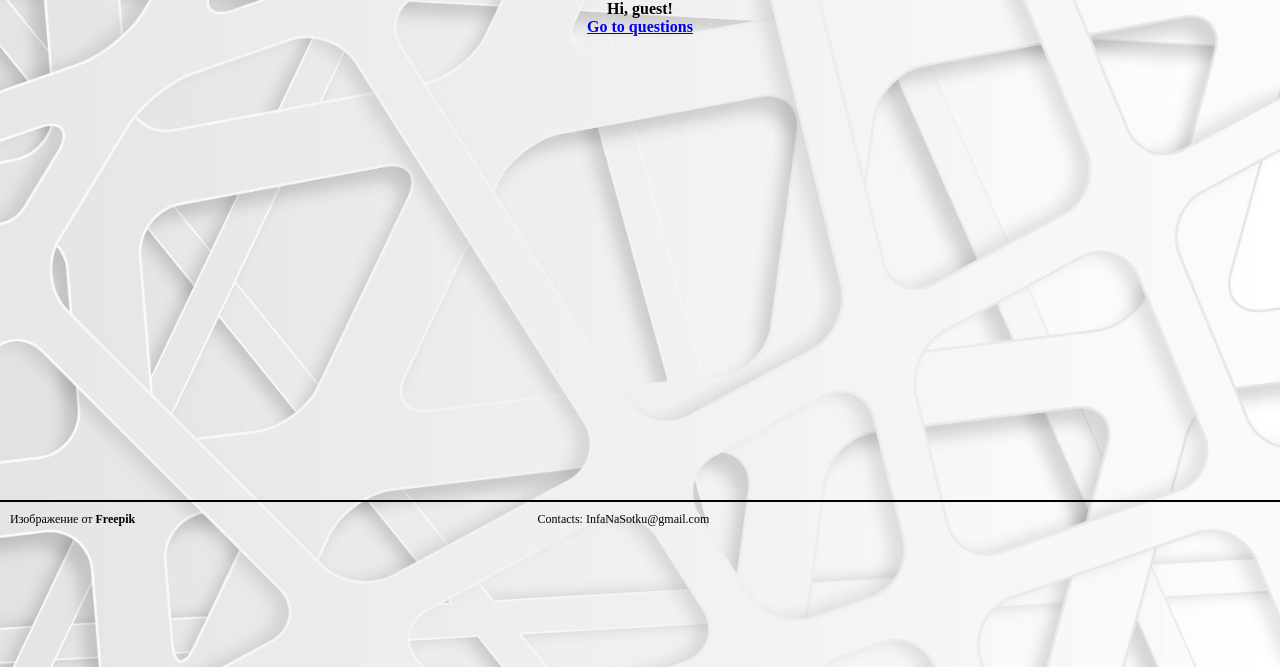
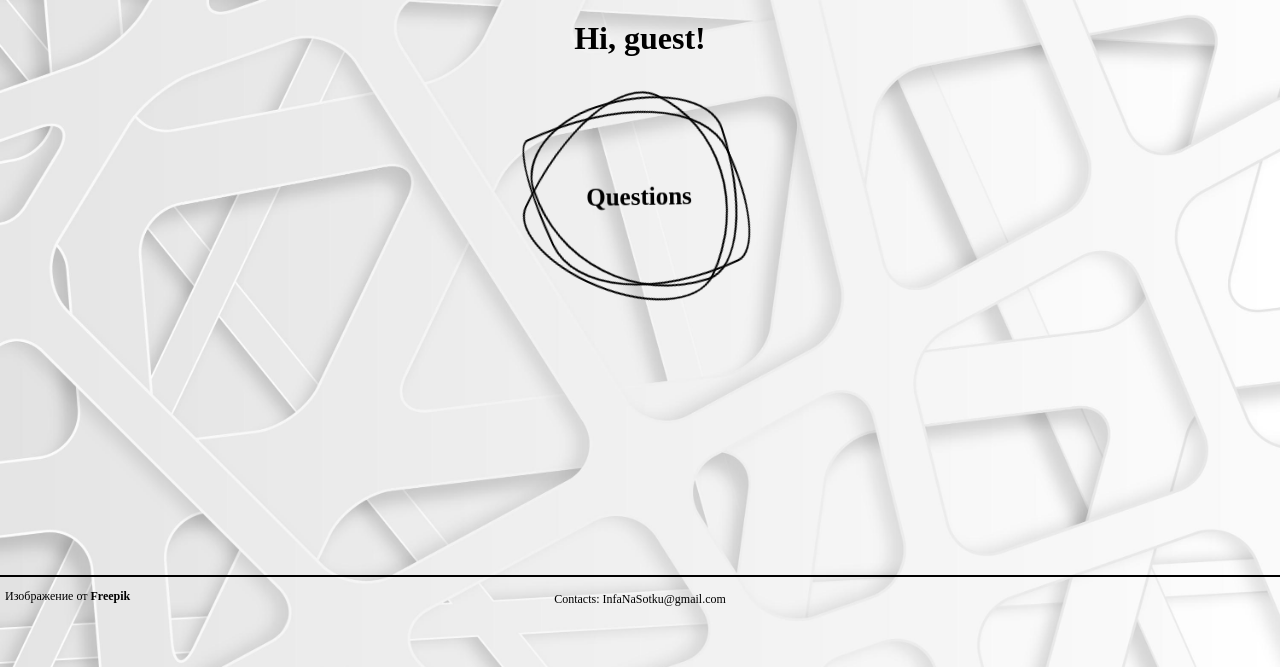
Before and after one commit to InfaNaSotku/forum, a Flask app: page / in a window 1280 px wide. Shown: the part 133-800 px from the top of the page. Run offline with Flask 3, Linux system fonts and the light colour scheme.

Commit message:
Update index page style

```diff
--- a/app/static/css/base.css
+++ b/app/static/css/base.css
@@ -66,18 +66,12 @@ html{
 .footer{
     border-top: 2px solid black;
     position: relative;
-    padding: 10px 10px 30px 10px;
-}
 
-.footer .page_down{
-    position: absolute;
-    left: 42%;
-}
 
-.footer img
-{
-    width: 12px;
-    float: left;
+    display: flex;
+    flex-direction: column;
+    align-items: center;
+    justify-content: center;
 }
 
 .footer p{
@@ -88,8 +82,18 @@ html{
     font-size: 12px;
 }
 
+.footer .bg-href{
+    align-self: flex-start;
+    transform: translate(5px, 12px);
+}
+
+.footer .contacts{
+
+}
+
 .footer .bg-href a{
     text-decoration: none;
     color: black;
     font-weight: bold;
+
 }
--- /dev/null
+++ b/app/static/css/index.css
@@ -0,0 +1,144 @@
+.main{
+    height: 575px;
+}
+
+section{
+    height: 100%;
+
+    position: relative;
+    display: flex;
+    flex-direction: column;
+    align-items: center;
+}
+
+section h2{
+    font-size: 32;
+    margin-top: 20px;
+    margin-bottom: 40px;
+
+
+}
+
+
+.wrap{
+    height: 200px;
+    width: 200px;
+
+    display: flex;
+    flex-direction: column;
+    justify-content: center;
+    align-items: center;
+}
+
+.wrap:hover{
+    transform: scale(110%);
+}
+
+.wrap p{
+
+    font-size: 25px;
+    font-weight: bold;
+    color : black;
+    width: 250px;
+    height: 250px;
+
+    position: absolute;
+    display: flex;
+    align-items: center;
+    justify-content: center;
+
+    animation-name: shake;
+    animation-duration: 3s;
+    animation-timing-function: linear;
+    animation-direction: alternate;
+    animation-iteration-count: infinite;
+}
+
+@keyframes shake {
+    0%{
+
+    }
+    10%{
+        transform: translate(1px, 0px) rotate(1deg);
+    }
+    20%{
+        transform: translate(-1px, 0) rotate(-1deg);
+    }
+    30%{
+        transform: translate(0x, 1px) rotate(-1deg);
+    }
+    40%{
+        transform: translate(0px, -1px) rotate(1deg);
+    }
+    50%{
+        transform: translate(1px, 1px) rotate(1deg);
+    }
+    60%{
+        transform: translate(-1px, -1px) rotate(-1deg);
+    }
+    70%{
+        transform: translate(-1px, 0px) rotate(-1deg);
+    }
+    80%{
+        transform: translate(1px, 0px) rotate(1deg);
+    }
+    90%{
+        transform: translate(0px, -1px) rotate(1deg);
+    }
+    100%{
+        transform: translate(0px, 1px) rotate(-1deg);
+    }
+}
+
+
+.wrap .ring{
+    display: flex;
+    flex-direction: column;
+    justify-content: center;
+    align-items: center;
+
+    height: 200px;
+    width: 200px;
+}
+
+.wrap span{
+    height: 200px;
+    width: 200px;
+
+
+    border: 2px solid black;
+
+
+    position: absolute;
+
+
+    animation-name: rotation;
+    animation-timing-function: linear;
+    animation-iteration-count: infinite;
+
+}
+
+.wrap span:nth-child(1){
+    animation-duration: 5s;
+    border-radius: 70% 30% 21% 79% / 64% 56% 44% 36%
+}
+
+.wrap span:nth-child(2){
+    animation-duration: 3s;
+    border-radius: 30% 70% 70% 30% / 57% 30% 70% 43%;
+}
+
+.wrap span:nth-child(3){
+    animation-duration: 5s;
+    animation-direction: reverse;
+    border-radius: 47% 53% 47% 53% / 81% 11% 89% 19%;
+}
+
+@keyframes rotation{
+    0%{
+
+    }
+    100%{
+        transform: rotate(360deg);
+    }
+}
--- a/app/templates/base.html
+++ b/app/templates/base.html
@@ -28,10 +28,8 @@
 
 
     <div class="footer">
-        <div class="page_down">
-            <p>Contacts: InfaNaSotku@gmail.com</p><br>
-        </div>
         <p class="bg-href">Изображение от <a href="https://ru.freepik.com/free-vector/gradient-white-monochrome-background_15782163.htm#query=white%20background%20full%20hd&position=48&from_view=search&track=robertav1">Freepik</a></p>
+        <p class="contacts">Contacts: InfaNaSotku@gmail.com</p>
     </div>
 
 
--- a/app/templates/index.html
+++ b/app/templates/index.html
@@ -2,7 +2,20 @@
 
 {% block title %}Index{% endblock %}
 
+{% block head %}
+<link href="{{ url_for('static', filename='css/index.css') }}" rel="stylesheet">
+{% endblock %}
+
 {% block main %}
-<center><h2>Hi, {{ username }}!</h2></center>
-<center><h3><a href="{{ url_for('question.index') }}">Go to questions</a></h3></center>
+<section>
+    <h2>Hi, {{ username }}!</h2>
+    <div class="wrap"  onclick="location.href='{{ url_for('question.index') }}';">
+        <p>Questions</p>
+        <div class="ring">
+            <span></span>
+            <span></span>
+            <span></span>
+        </div>
+    </div>
+ </section>
 {% endblock %}
```
